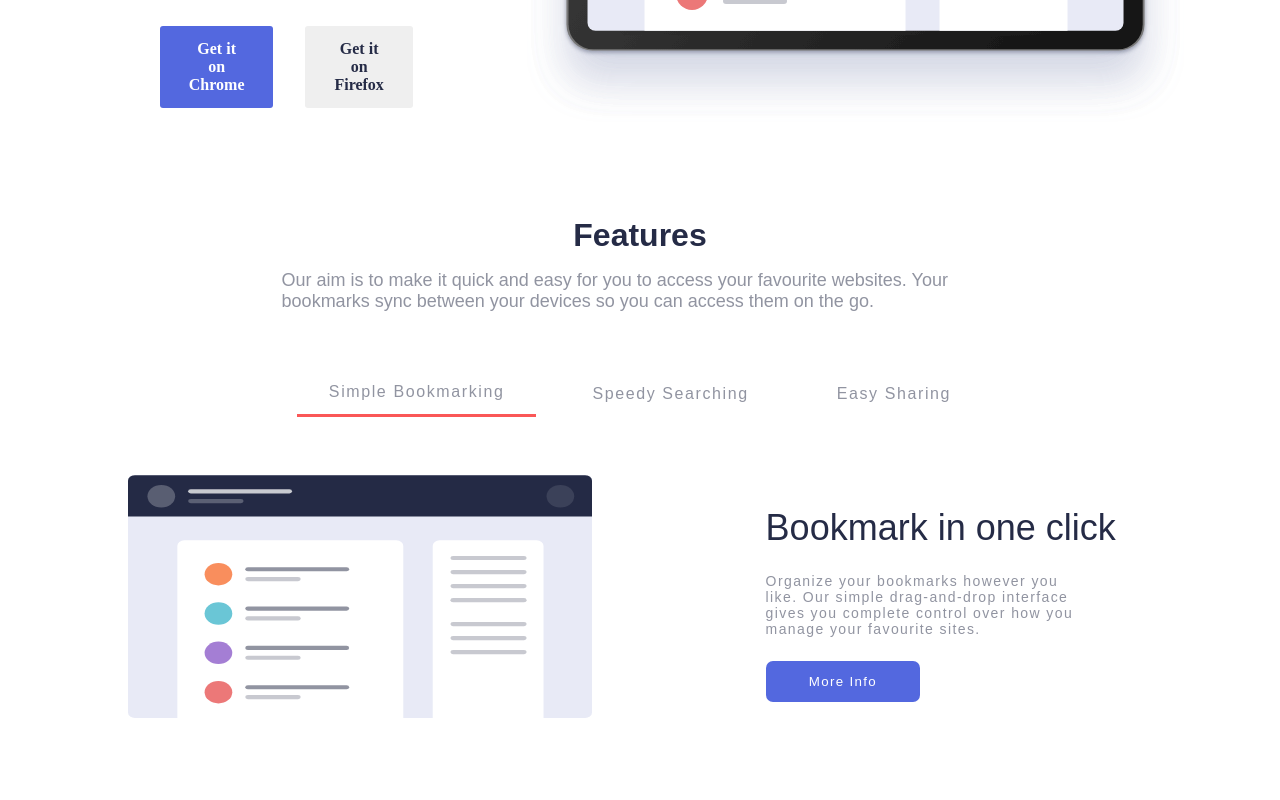
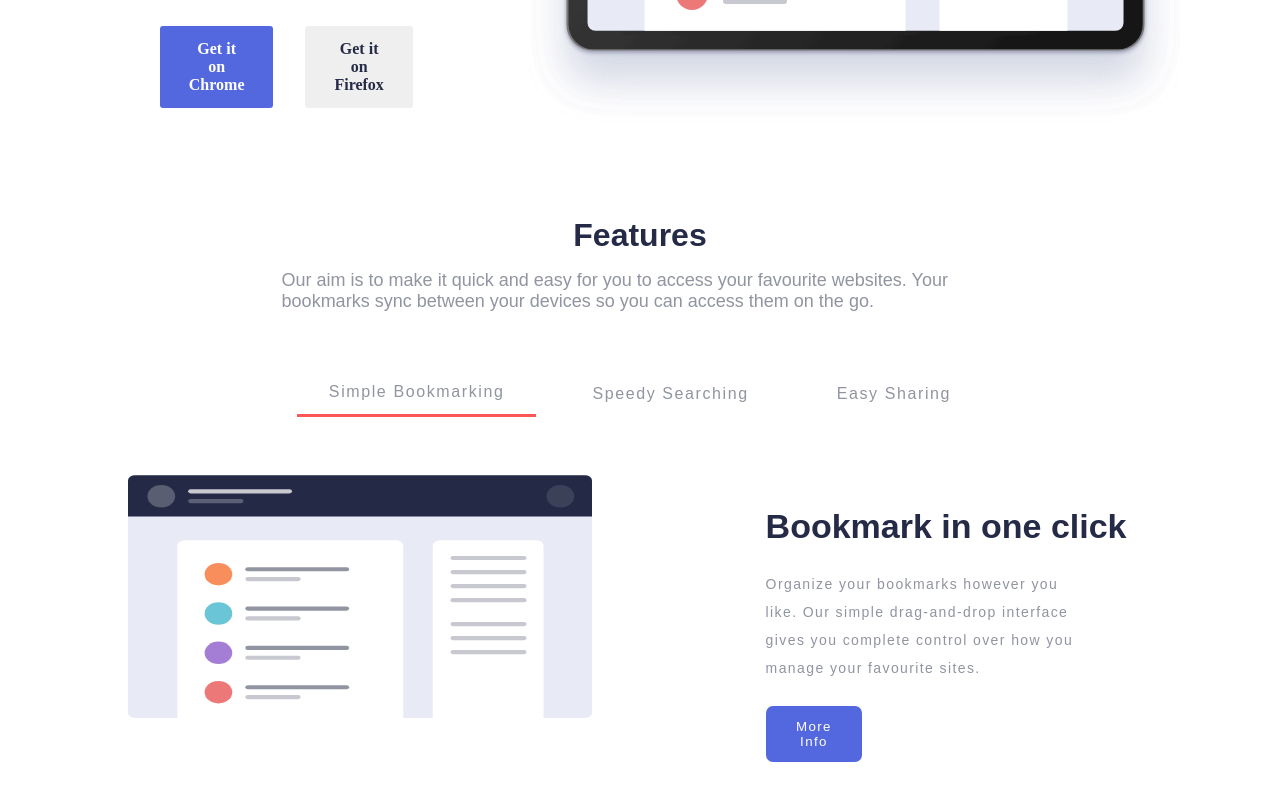
Before and after one commit to wolfgunblood/bookmark, a React (Vite) app: page / in a window 1280 px wide. Shown: the part 478-1278 px from the top of the page. Built offline with nearby package versions, Linux system fonts and the light colour scheme; a web font is replaced by a local one.

Commit message:
Updated Tabs Component

```diff
--- a/src/components/Tabs/Tabs.scss
+++ b/src/components/Tabs/Tabs.scss
@@ -85,8 +85,8 @@
                 margin: 0;
                 color: hsl(229, 31%, 21%);
                 font-family: "Rubik", sans-serif;
-                font-size: 36px;
-                font-weight: 400;
+                font-size: 34px;
+                font-weight: 600;
                 // letter-spacing: 0.05em;
             }
 
@@ -98,11 +98,12 @@
                 font-size: 14px;
                 font-weight: 400;
                 letter-spacing: 0.1em;
+                line-height: 2;
             }
 
             .btn-more-info {
-                width: 40%;
-                padding: 0.8rem 2rem;
+                width: 25%;
+                padding: 0.8rem 1rem;
                 background-color: hsl(231, 69%, 60%);
                 color: #fff;
 
```
